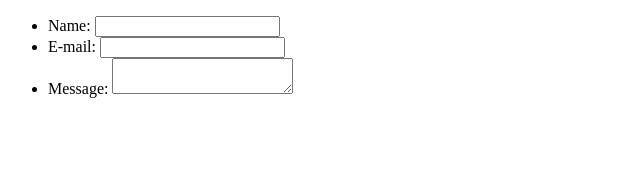
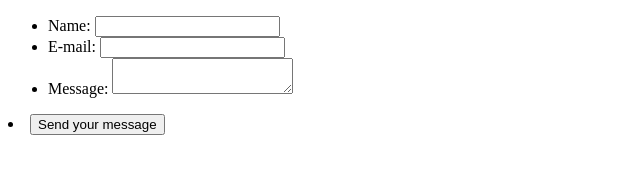
Before and after one commit to Ivan-P23994/Advanced-HTML-TOP, a plain HTML site: page form.html in a window 1280 px wide. Shown: the whole page, without its empty margins (0-640 px from the left). Drawn offline with Linux system fonts and the light colour scheme.

Commit message:
added button

```diff
--- a/form.html
+++ b/form.html
@@ -24,6 +24,6 @@
          </li>
         </ul>
        </form>
-
+    <li class="button"><button type="submit">Send your message</button></li>
 </body>
 </html>
```
